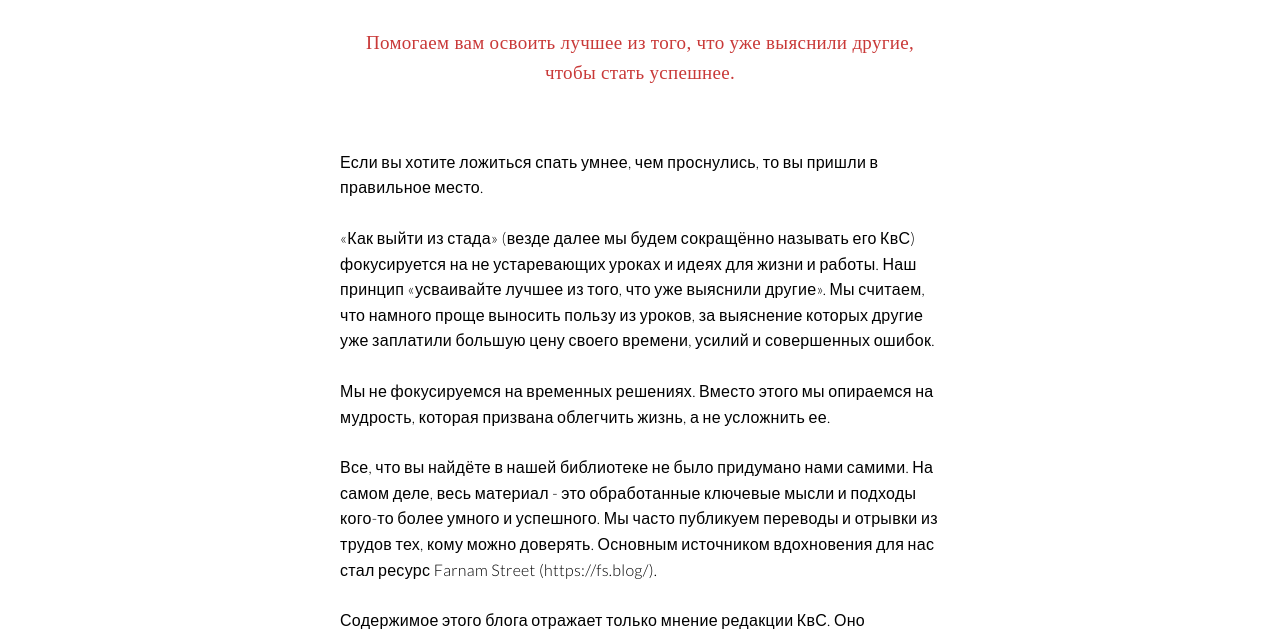
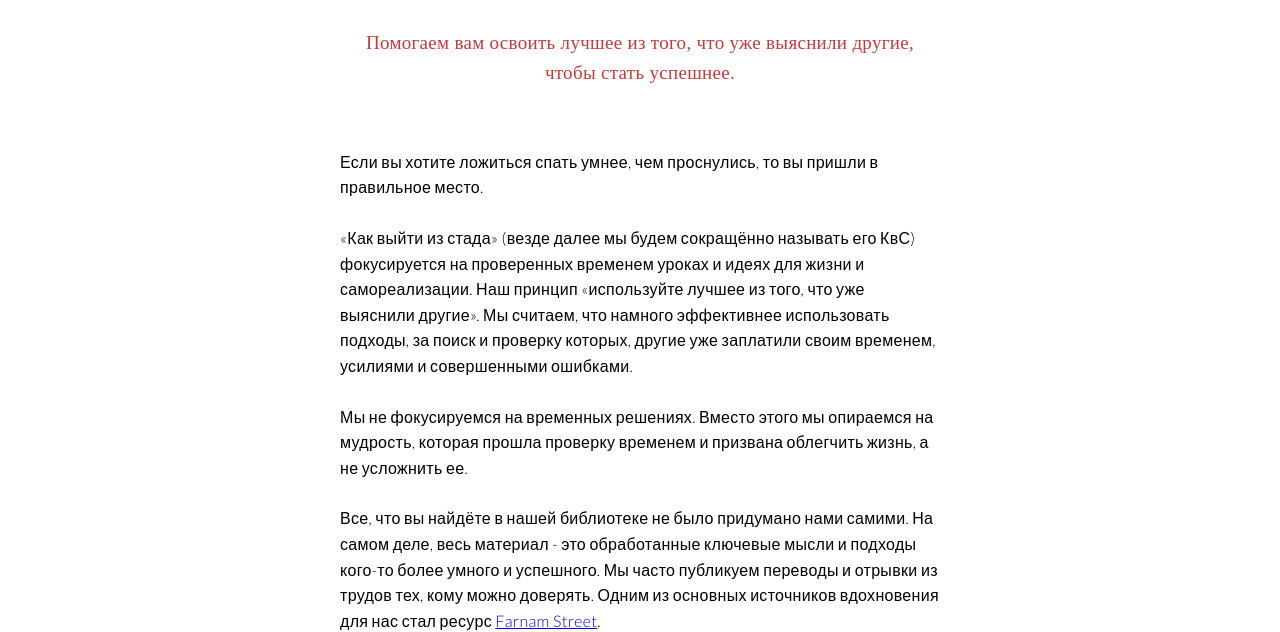
Before and after one commit to aapxx87/kvs, a website: page about.html in a window 1280 px wide. Shown: the part 177-809 px from the top of the page. Drawn offline with nearby package versions, Linux system fonts and the light colour scheme.

Commit message:
update content

```diff
--- a/about.html
+++ b/about.html
@@ -75,12 +75,12 @@
 
   <p class="article_text">Если вы хотите ложиться спать умнее, чем проснулись, то вы пришли в правильное место. </p>
 
-  <p class="article_text">«Как выйти из стада» (везде далее мы будем сокращённо называть его КвС) фокусируется на не устаревающих уроках и идеях для жизни и работы. Наш принцип «усваивайте лучшее из того, что уже выяснили другие». Мы считаем, что намного проще выносить пользу из уроков, за выяснение которых другие уже заплатили большую цену своего времени, усилий и совершенных ошибок. </p>
+  <p class="article_text">«Как выйти из стада» (везде далее мы будем сокращённо называть его КвС) фокусируется на проверенных временем уроках и идеях для жизни и самореализации. Наш принцип «используйте лучшее из того, что уже выяснили другие». Мы считаем, что намного эффективнее использовать подходы, за поиск и проверку которых, другие уже заплатили своим временем, усилиями и совершенными ошибками.</p>
 
-  <p class="article_text">Мы не фокусируемся на временных решениях. Вместо этого мы опираемся на мудрость, которая призвана облегчить жизнь, а не усложнить ее.</p>
+  <p class="article_text">Мы не фокусируемся на временных решениях. Вместо этого мы опираемся на мудрость, которая прошла проверку временем и призвана облегчить жизнь, а не усложнить ее.</p>
 
 
-  <p class="article_text">Все, что вы найдёте в нашей библиотеке не было придумано нами самими. На самом деле, весь материал - это обработанные ключевые мысли и подходы кого-то более умного и успешного. Мы часто публикуем переводы и отрывки  из трудов тех, кому можно доверять. Основным источником вдохновения для нас стал ресурс Farnam Street (https://fs.blog/).</p>
+  <p class="article_text">Все, что вы найдёте в нашей библиотеке не было придумано нами самими. На самом деле, весь материал - это обработанные ключевые мысли и подходы кого-то более умного и успешного. Мы часто публикуем переводы и отрывки  из трудов тех, кому можно доверять. Одним из основных источников вдохновения для нас стал ресурс <a href="https://fs.blog/" target="blank">Farnam Street</a>.</p>
 
 
   <p class="article_text">Содержимое этого блога отражает только мнение редакции КвС. Оно предназначено исключительно для информации читателя и носит рекомендательный характер.</p>
```
Also changed, not shown: articles.html (+1 -1 lines).
